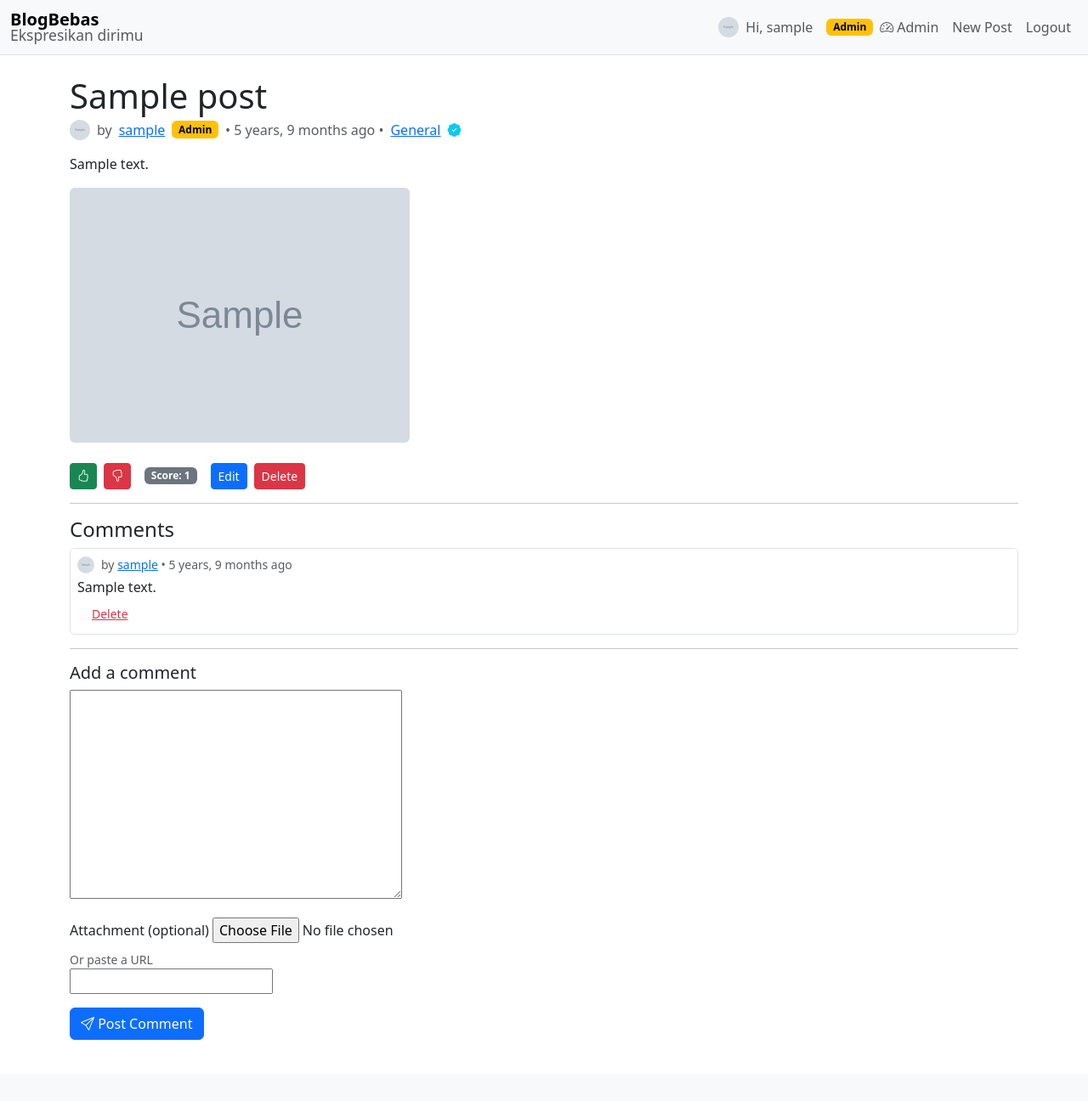
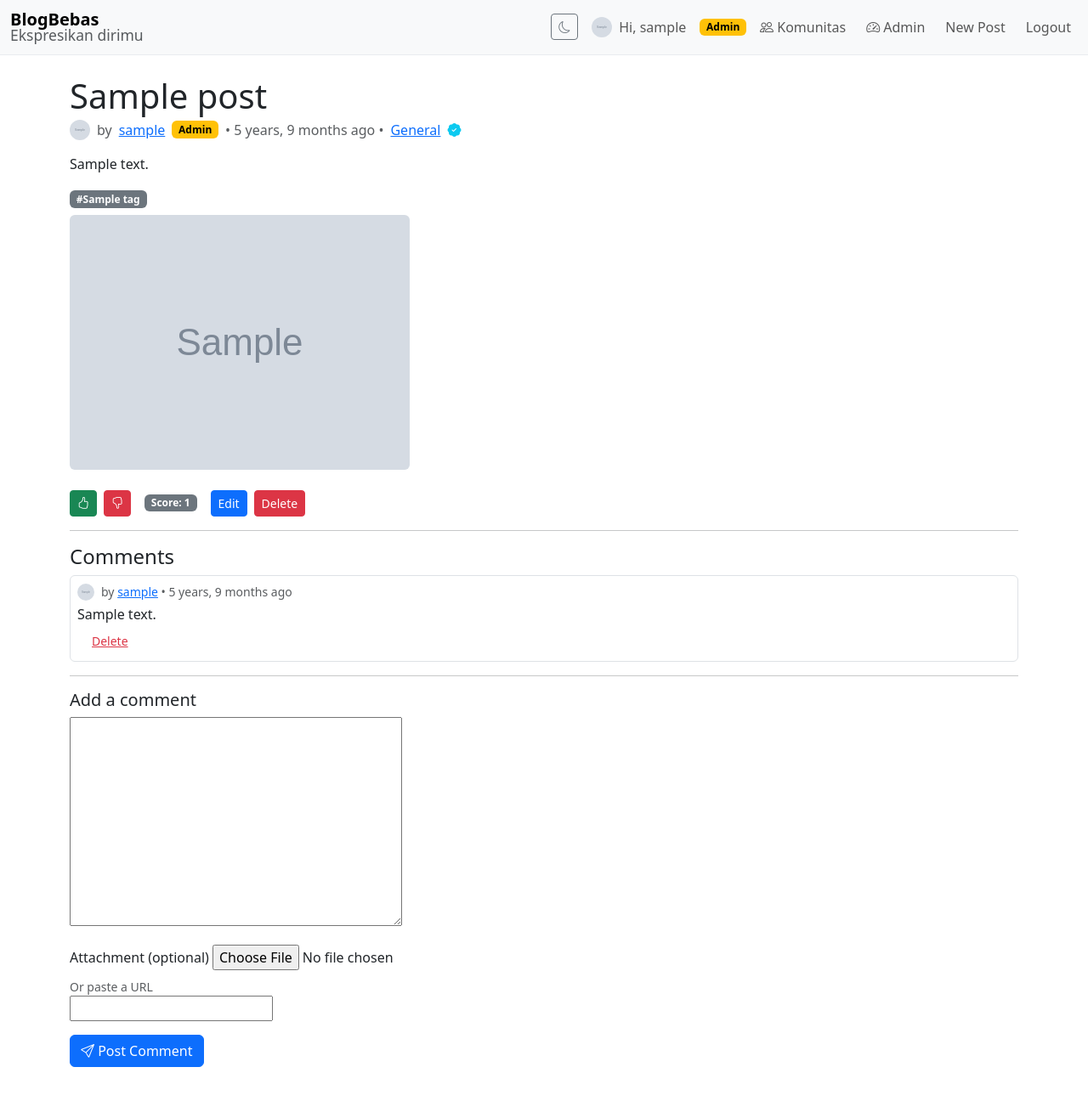
Before and after one commit to bongs20/blogbebas, a Django app: page /post/1/ in a window 1280 px wide. Shown: the whole page at 85% size. Before the commit the page ends 1224 px from the top, so only its background shows below. Run offline with Django 4.2, Linux system fonts and the light colour scheme; a user stored in the database is signed in; data comes from the database, SQL or seed files in the repository; tables that the repository leaves empty hold one stand-in row (values such as "Sample post"); grey boxes marked "Sample" are stand-in pictures; some libraries are stand-ins or nearby versions.

Commit message:
feat: communities (description/icon/moderators), tags, markdown rendering, dark mode, communities search; guard community creation for Active users

```diff
--- a/blog/forms.py
+++ b/blog/forms.py
@@ -2,7 +2,7 @@ from django import forms
 from django.utils.text import slugify
 from django.contrib.auth.models import User
 from django.contrib.auth.forms import UserCreationForm
-from .models import Post, Comment, Category, UserProfile
+from .models import Post, Comment, Category, UserProfile, Tag
 
 
 class RegisterForm(UserCreationForm):
@@ -46,13 +46,14 @@ class RegisterForm(UserCreationForm):
 class PostForm(forms.ModelForm):
     attachment = forms.FileField(required=False)
     attachment_url = forms.URLField(required=False)
+    tags = forms.CharField(required=False, help_text='Comma-separated tags')
     class Meta:
         model = Post
         fields = ['category', 'title', 'content']
         widgets = {
             'category': forms.Select(attrs={'class': 'form-select'}),
             'title': forms.TextInput(attrs={'class': 'form-control'}),
-            'content': forms.Textarea(attrs={'class': 'form-control', 'rows': 6}),
+            'content': forms.Textarea(attrs={'class': 'form-control markdown-input', 'rows': 8, 'placeholder': 'Tulis konten dengan Markdown...'}),
         }
 
     def __init__(self, *args, **kwargs):
@@ -88,6 +89,9 @@ class PostForm(forms.ModelForm):
         url = cleaned.get('attachment_url')
         if url is not None and isinstance(url, str):
             cleaned['attachment_url'] = url.strip()
+        # normalize tags
+        t = (self.data.get('tags') or '').strip() if getattr(self, 'data', None) else ''
+        cleaned['tags'] = ','.join([s.strip() for s in t.split(',') if s.strip()]) if t else ''
         return cleaned
 
     # No approval gating; anyone can select any category
@@ -104,10 +108,11 @@ class CommentForm(forms.ModelForm):
 class CategoryForm(forms.ModelForm):
     class Meta:
         model = Category
-        fields = ['name', 'slug']
+        fields = ['name', 'slug', 'description', 'icon']
         widgets = {
             'name': forms.TextInput(attrs={'class': 'form-control'}),
             'slug': forms.TextInput(attrs={'class': 'form-control'}),
+            'description': forms.Textarea(attrs={'class': 'form-control', 'rows': 4, 'placeholder': 'Deskripsi komunitas'}),
         }
 
     def clean(self):
@@ -121,6 +126,10 @@ class CategoryForm(forms.ModelForm):
         return cleaned
 
 
+class CommunitySearchForm(forms.Form):
+    q = forms.CharField(required=False, widget=forms.TextInput(attrs={'class': 'form-control', 'placeholder': 'Cari komunitas...'}))
+
+
 class ProfileForm(forms.ModelForm):
     class Meta:
         model = UserProfile
--- /dev/null
+++ b/blog/templatetags/markdown_extras.py
@@ -0,0 +1,26 @@
+from django import template
+import markdown as md
+import bleach
+
+register = template.Library()
+
+ALLOWED_TAGS = [
+    'p', 'br', 'strong', 'em', 'a', 'ul', 'ol', 'li', 'code', 'pre', 'blockquote',
+    'h1', 'h2', 'h3', 'h4', 'h5', 'h6', 'img'
+]
+ALLOWED_ATTRS = {
+    '*': ['class'],
+    'a': ['href', 'title', 'rel', 'target'],
+    'img': ['src', 'alt', 'title']
+}
+ALLOWED_PROTOCOLS = ['http', 'https', 'mailto']
+
+
+@register.filter(name='markdown_safe')
+def markdown_safe(text: str) -> str:
+    if not text:
+        return ''
+    html = md.markdown(text, extensions=['extra', 'sane_lists', 'codehilite'])
+    clean = bleach.clean(html, tags=ALLOWED_TAGS, attributes=ALLOWED_ATTRS, protocols=ALLOWED_PROTOCOLS, strip=True)
+    # linkify plain URLs
+    return bleach.linkify(clean)
--- a/blog/urls.py
+++ b/blog/urls.py
@@ -4,6 +4,7 @@ from . import views
 urlpatterns = [
     path('', views.home, name='home'),
     path('r/<slug:category_slug>/', views.home, name='category'),
+    path('communities/', views.communities, name='communities'),
     path('categories/new/', views.category_create, name='category_create'),
     path('categories/<slug:slug>/verify/', views.category_verify, name='category_verify'),
     path('categories/<slug:slug>/unverify/', views.category_unverify, name='category_unverify'),
--- a/blog/views.py
+++ b/blog/views.py
@@ -5,9 +5,10 @@ from django.contrib import messages
 from django.core.paginator import Paginator
 from django.db.models import Count, Sum, Value, Q
 from django.utils import timezone
-from .models import Post, Comment, Vote, Category, PostAttachment, CommentAttachment
+from .models import Post, Comment, Vote, Category, PostAttachment, CommentAttachment, Tag
 from .forms import RegisterForm, PostForm, CommentForm, CategoryForm, ProfileForm
 from django.contrib.auth.models import User
+from django.utils.text import slugify
 
 
 def register_view(request):
@@ -81,12 +82,19 @@ def home(request, category_slug=None):
 
 @login_required
 def category_create(request):
+    # Require 'active' badge: simple heuristic using total upvotes on user's posts
+    total_upvotes = Vote.objects.filter(post__author=request.user, value=1).count()
+    is_active_user = total_upvotes >= 5
+    if not is_active_user:
+        messages.error(request, 'Kamu perlu badge Active (≥5 upvote total) untuk membuat komunitas.')
+        return redirect('home')
     if request.method == 'POST':
         form = CategoryForm(request.POST)
         if form.is_valid():
             category = form.save(commit=False)
             category.created_by = request.user
             category.save()
+            category.moderators.add(request.user)
             messages.success(request, 'Category created.')
             return redirect('home')
     else:
@@ -160,6 +168,17 @@ def post_create(request):
             post = form.save(commit=False)
             post.author = request.user
             post.save()
+            # Save tags
+            tags_str = form.cleaned_data.get('tags') or ''
+            if tags_str and post.category:
+                tag_names = [s.strip() for s in tags_str.split(',') if s.strip()]
+                tag_objs = []
+                for name in tag_names:
+                    slug = slugify(name)
+                    t, _ = Tag.objects.get_or_create(community=post.category, slug=slug, defaults={'name': name})
+                    tag_objs.append(t)
+                if tag_objs:
+                    post.tags.set(tag_objs)
             # Save attachment if provided
             f = form.cleaned_data.get('attachment')
             url = form.cleaned_data.get('attachment_url')
@@ -181,6 +200,18 @@ def post_edit(request, pk):
         form = PostForm(request.POST, request.FILES, instance=post)
         if form.is_valid():
             post = form.save()
+            tags_str = form.cleaned_data.get('tags') or ''
+            if post.category:
+                if tags_str:
+                    tag_names = [s.strip() for s in tags_str.split(',') if s.strip()]
+                    tag_objs = []
+                    for name in tag_names:
+                        slug = slugify(name)
+                        t, _ = Tag.objects.get_or_create(community=post.category, slug=slug, defaults={'name': name})
+                        tag_objs.append(t)
+                    post.tags.set(tag_objs)
+                else:
+                    post.tags.clear()
             f = form.cleaned_data.get('attachment')
             url = form.cleaned_data.get('attachment_url')
             if f or url:
@@ -277,3 +308,13 @@ def profile_settings(request):
     else:
         form = ProfileForm(instance=profile)
     return render(request, 'profile_settings.html', {'form': form})
+
+
+def communities(request):
+    q = request.GET.get('q', '').strip()
+    qs = Category.objects.all().order_by('-is_verified', 'name')
+    if q:
+        qs = qs.filter(Q(name__icontains=q) | Q(slug__icontains=q) | Q(description__icontains=q))
+    paginator = Paginator(qs, 20)
+    page_obj = paginator.get_page(request.GET.get('page'))
+    return render(request, 'communities.html', {'page_obj': page_obj, 'q': q})
--- a/requirements.txt
+++ b/requirements.txt
@@ -1,3 +1,5 @@
 Django==5.2.7
 gunicorn==21.2.0
 whitenoise==6.7.0
+markdown==3.6
+bleach==6.1.0
--- a/static/site.css
+++ b/static/site.css
@@ -9,3 +9,19 @@ body { padding-bottom: 40px; }
 	.navbar .nav-link { padding-left: .5rem; padding-right: .5rem; }
 	.list-group-item { padding: .5rem .75rem; }
 }
+
+/* Theming */
+:root{
+	--bb-bg:#ffffff; --bb-text:#212529; --bb-card:#ffffff; --bb-border:#e9ecef;
+}
+[data-theme="dark"]{
+	--bb-bg:#0f1115; --bb-text:#e6e6e6; --bb-card:#12151c; --bb-border:#2a2f3a;
+}
+body{ background:var(--bb-bg); color:var(--bb-text); }
+.card{ background:var(--bb-card); border-color:var(--bb-border); }
+.list-group-item{ background:var(--bb-card); border-color:var(--bb-border); }
+.navbar, .dropdown-menu{ border-color:var(--bb-border) !important; }
+.badge.bg-secondary, .text-bg-secondary{ background-color:#6c757d !important; }
+
+/* Subtle shadow */
+.card.shadow-sm{ box-shadow: 0 .125rem .25rem rgba(0,0,0,.075); }
--- a/templates/base.html
+++ b/templates/base.html
@@ -9,8 +9,8 @@
   <link href="https://cdn.jsdelivr.net/npm/bootstrap-icons@1.11.3/font/bootstrap-icons.min.css" rel="stylesheet">
   <link href="/static/site.css" rel="stylesheet">
   </head>
-  <body>
-  <nav class="navbar navbar-expand-lg navbar-light bg-light border-bottom">
+  <body data-theme="light">
+  <nav class="navbar navbar-expand-lg navbar-light bg-light border-bottom" id="topbar">
       <div class="container-fluid">
     <a class="navbar-brand fw-bold d-flex flex-column lh-1" href="/">
       <span>BlogBebas</span>
@@ -20,7 +20,10 @@
       <span class="navbar-toggler-icon"></span>
     </button>
     <div class="collapse navbar-collapse" id="navbar">
-          <ul class="navbar-nav ms-auto">
+          <ul class="navbar-nav ms-auto align-items-center gap-2">
+            <li class="nav-item">
+              <button id="themeToggle" class="btn btn-sm btn-outline-secondary" type="button"><i class="bi bi-moon"></i></button>
+            </li>
             {% if user.is_authenticated %}
             <li class="nav-item d-flex align-items-center gap-2">
               <a class="nav-link mb-0 d-flex align-items-center gap-2" href="{% url 'profile' user.username %}">
@@ -33,6 +36,7 @@
               </a>
               {% if is_admin_user %}<span class="badge text-bg-warning">Admin</span>{% endif %}
             </li>
+            <li class="nav-item"><a class="nav-link" href="{% url 'communities' %}"><i class="bi bi-people"></i> Komunitas</a></li>
             {% if is_admin_user %}
             <li class="nav-item"><a class="nav-link" href="/admin/"><i class="bi bi-speedometer2"></i> Admin</a></li>
             {% endif %}
@@ -60,5 +64,20 @@
     </a>
     {% endif %}
   <script src="https://cdn.jsdelivr.net/npm/bootstrap@5.3.0/dist/js/bootstrap.bundle.min.js"></script>
+  <script>
+    (function(){
+      const key='bb_theme';
+      const root=document.body;
+      const btn=document.getElementById('themeToggle');
+      function apply(t){
+        root.setAttribute('data-theme', t);
+        const nav=document.getElementById('topbar');
+        if (t==='dark') { nav.classList.remove('navbar-light','bg-light'); nav.classList.add('navbar-dark','bg-dark'); btn.innerHTML='<i class="bi bi-sun"></i>'; }
+        else { nav.classList.add('navbar-light','bg-light'); nav.classList.remove('navbar-dark','bg-dark'); btn.innerHTML='<i class="bi bi-moon"></i>'; }
+      }
+      apply(localStorage.getItem(key)||'light');
+      btn?.addEventListener('click',()=>{ const next = (root.getAttribute('data-theme')==='dark')?'light':'dark'; localStorage.setItem(key,next); apply(next);});
+    })();
+  </script>
   </body>
 </html>
--- a/templates/post_detail.html
+++ b/templates/post_detail.html
@@ -1,6 +1,7 @@
 {% extends 'base.html' %}
 {% load humanize %}
 {% load media_extras %}
+{% load markdown_extras %}
 {% block content %}
   <h1 class="mb-1">{{ post.title }}</h1>
   <p class="text-muted d-flex align-items-center gap-2">
@@ -12,7 +13,14 @@
     by <a href="{% url 'profile' post.author.username %}">{{ post.author }}</a> {% if post.author.is_staff %}<span class="badge text-bg-warning">Admin</span>{% endif %} • {{ post.created_at|naturaltime }}
   {% if post.category %} • <a href="{% url 'category' post.category.slug %}">{{ post.category.name }}</a>{% if post.category.is_verified %} <i class="bi bi-patch-check-fill text-info" title="Verified"></i>{% endif %}{% endif %}
   </p>
-  <div class="mb-3">{{ post.content|linebreaks }}</div>
+  <div class="mb-3">{{ post.content|markdown_safe|safe }}</div>
+  {% if post.tags.all %}
+    <div class="mb-2">
+      {% for t in post.tags.all %}
+        <span class="badge text-bg-secondary me-1">#{{ t.name }}</span>
+      {% endfor %}
+    </div>
+  {% endif %}
   {% if post.attachments.all %}
     <div class="mb-3">
       {% for att in post.attachments.all %}
```
Also changed, not shown: blog/admin.py (+10 -2 lines), blog/models.py (+21 -0 lines), templates/category_form.html (+11 -2 lines), templates/communities.html (added, +38 -0 lines), templates/post_form.html (+14 -0 lines), blog/migrations/0009_category_description_category_icon_and_more.py (added).
